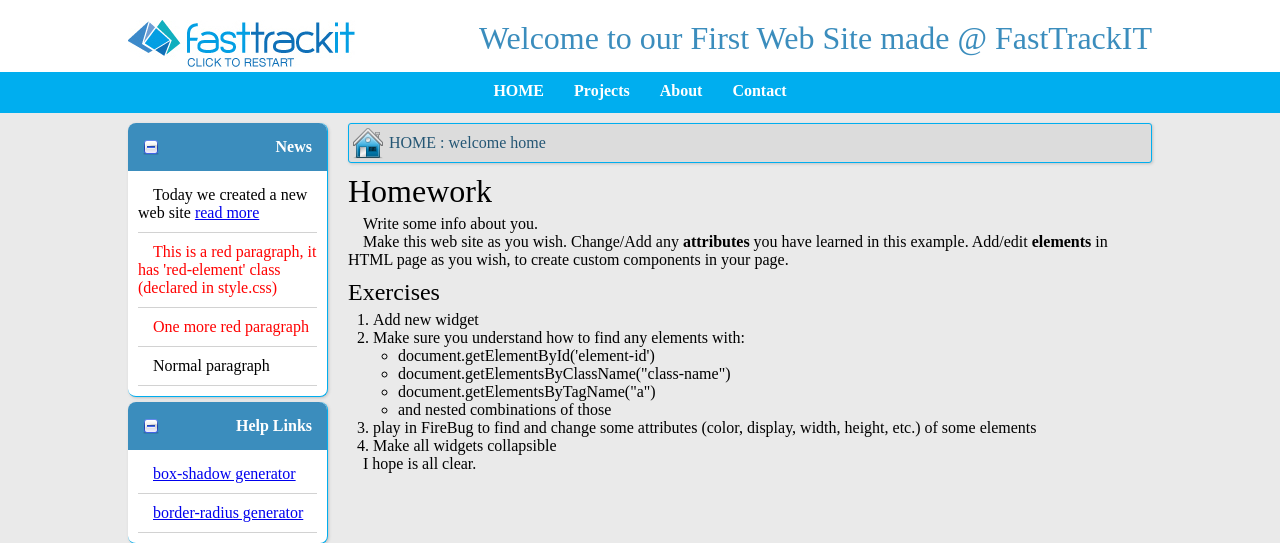
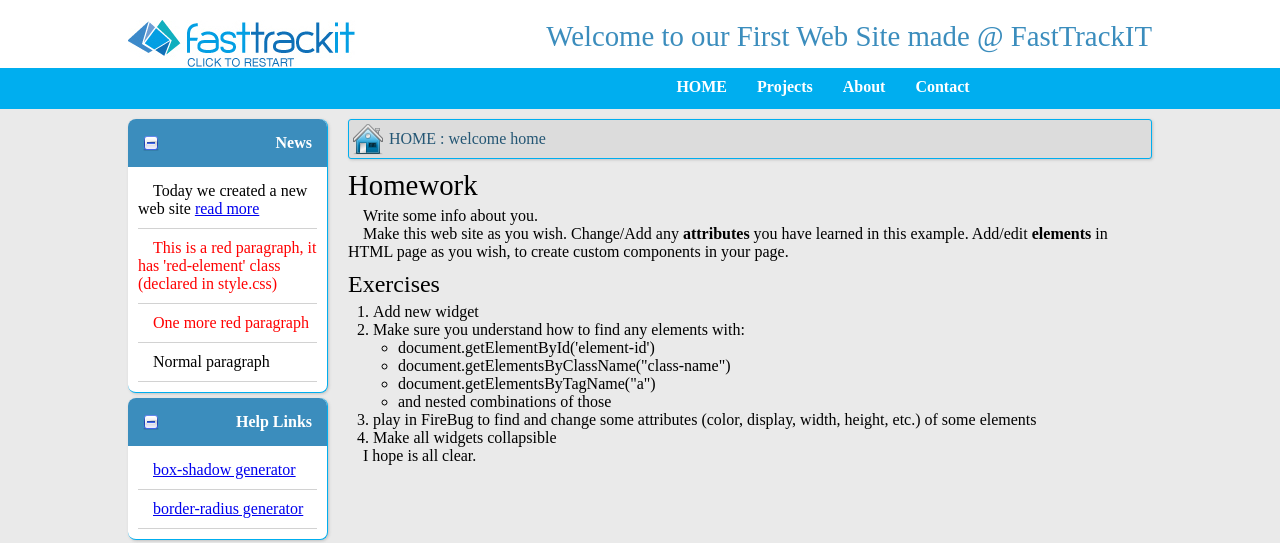
Before and after one commit to nmatei/web-programming-tutorial, a PHP site: page / in a window 1280 px wide. Shown: the top 543 px of the page. Run offline with PHP 8.4, Linux system fonts and the light colour scheme.

Commit message:
better formatting

```diff
--- a/css/style.css
+++ b/css/style.css
@@ -7,7 +7,7 @@ p {
 }
 
 h1 {
-    font-size: 2em;
+    font-size: 1.8em;
     margin: 10px 0 5px 0;
 }
 
--- a/index.html
+++ b/index.html
@@ -107,6 +107,7 @@
             </ol>
             <p>I hope is all clear.</p>
         </div>
+
         <div class="clear"></div>
     </div>
 
```
